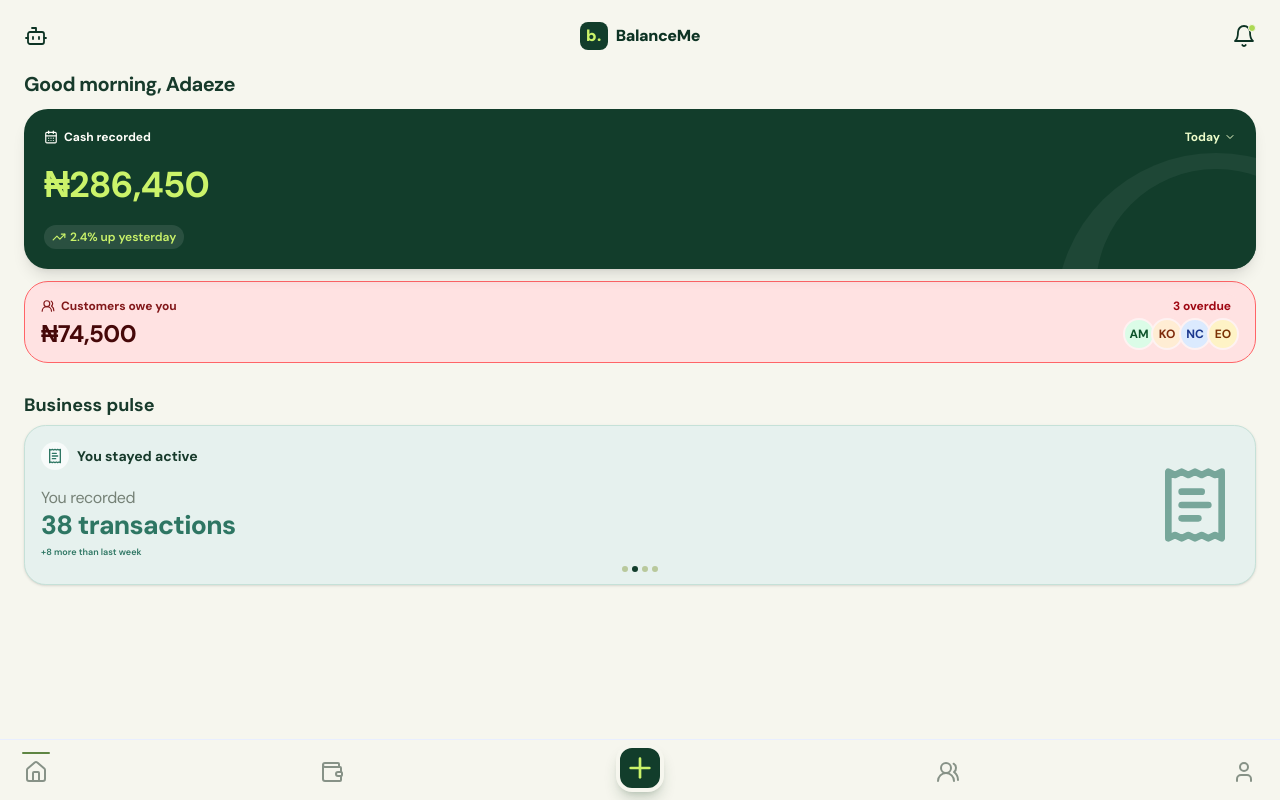
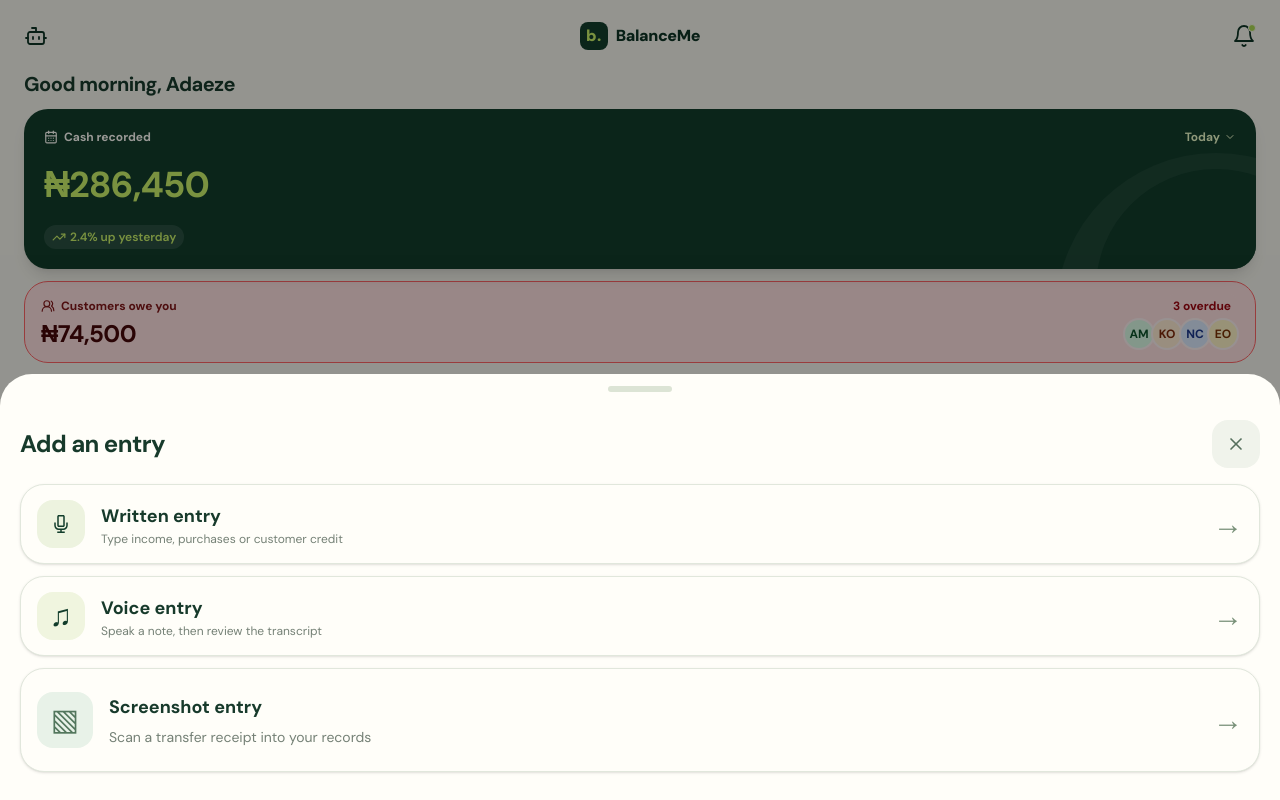
Before and after one commit to Aulli07/BalanceMe, a Next.js app: page / in a window 1280 px wide. Both pictures are taken after a click on the button 640 px from the left and 768 px from the top of the page. Built offline with nearby package versions, Linux system fonts and the light colour scheme.

Commit message:
I built the entry UI and logic for smooth open and close

```diff
--- a/shared/components/add-entry.tsx
+++ b/shared/components/add-entry.tsx
@@ -1,7 +1,86 @@
-import { Dispatch, SetStateAction } from "react";
+import { Dispatch, SetStateAction, useEffect } from "react";
+import { createPortal } from "react-dom";
+import { LiaMicrophoneSolid } from "react-icons/lia";
+import { LuX } from "react-icons/lu";
 
-export function AddEntry({setOpen} : {setOpen: Dispatch<SetStateAction<boolean>>}) {
-  return (
-    <div>Entry</div>
+export function AddEntry( {setOpen} : {setOpen: Dispatch<SetStateAction<boolean>>}) {
+  useEffect(() => {
+    const onKey = (e: KeyboardEvent) => e.key === "Escape" && setOpen(false);
+    document.addEventListener("keydown", onKey);
+    document.body.style.overflow = "hidden";
+    return () => {
+      document.body.style.overflow = "";
+      document.removeEventListener("keydown", onKey);
+    }
+  }, [setOpen])
+
+  return createPortal (
+    <div className="fixed inset-0 z-50 flex items-end bg-black/40" onClick={() => setOpen(false)}>
+      <div className="w-full rounded-t-[2rem] bg-[var(--surface)] px-5 pb-7 pt-3 text-[var(--ink)]">
+        <div className="mx-auto mb-7 h-1.5 w-16 rounded-full bg-[#dce4d5]" />
+
+        <div className="flex items-center justify-between gap-4">
+          <h2 className="text-2xl font-bold tracking-tight">Add an entry</h2>
+          <button
+            type="button"
+            aria-label="Close add entry"
+            className="grid size-12 shrink-0 place-items-center rounded-2xl bg-[#f0f3eb] text-3xl font-light text-[#56705d]"
+          >
+            <LuX className="size-5" aria-hidden="true" />
+          </button>
+        </div>
+
+        <div className="mt-4 grid gap-3">
+          <button
+            type="button"
+            className="flex min-h-[80px] items-center gap-4 rounded-3xl border border-[#e1e7dc] bg-[#fffef9] px-4 text-left shadow-sm"
+          >
+            <span className="grid size-12 shrink-0 place-items-center rounded-2xl bg-[#edf3df] text-3xl text-[var(--forest)]">
+              <LiaMicrophoneSolid className="size-6" aria-hidden="true" />
+            </span>
+            <span className="min-w-0 flex-1">
+              <span className="block text-lg font-bold">Written entry</span>
+              <span className="mt-0.5 block text-xs leading-tight text-[var(--muted)]">
+                Type income, purchases or customer credit
+              </span>
+            </span>
+            <span className="text-3xl font-light text-[#789078]" aria-hidden="true">→</span>
+          </button>
+
+          <button
+            type="button"
+            className="flex min-h-[80px] items-center gap-4 rounded-3xl border border-[#e1e7dc] bg-[#fffef9] px-4 text-left shadow-sm"
+          >
+            <span className="grid size-12 shrink-0 place-items-center rounded-2xl bg-[#f0f5df] text-3xl text-[var(--forest)]">
+              ♫
+            </span>
+            <span className="min-w-0 flex-1">
+              <span className="block text-lg font-bold">Voice entry</span>
+              <span className="mt-0.5 block text-xs leading-tight text-[var(--muted)]">
+                Speak a note, then review the transcript
+              </span>
+            </span>
+            <span className="text-3xl font-light text-[#789078]" aria-hidden="true">→</span>
+          </button>
+
+          <button
+            type="button"
+            className="flex min-h-[104px] items-center gap-4 rounded-3xl border border-[#e1e7dc] bg-[#fffef9] px-4 text-left shadow-sm"
+          >
+            <span className="grid size-14 shrink-0 place-items-center rounded-2xl bg-[#e8f2e8] text-3xl text-[#52765c]">
+              ▧
+            </span>
+            <span className="min-w-0 flex-1">
+              <span className="block text-lg font-bold">Screenshot entry</span>
+              <span className="mt-2 block text-sm leading-tight text-[var(--muted)]">
+                Scan a transfer receipt into your records
+              </span>
+            </span>
+            <span className="text-3xl font-light text-[#789078]" aria-hidden="true">→</span>
+          </button>
+        </div>
+      </div>
+    </div>,
+    document.body
   )
 }
--- a/shared/components/footer.tsx
+++ b/shared/components/footer.tsx
@@ -9,7 +9,7 @@
 export function Footer() {
   const pathname = usePathname();
   const [mounted, setMounted] = useState(false);
-  const [ open, setOpen ] = useState(true);
+  const [ open, setOpen ] = useState(false);
 
   useEffect(() => {
     setMounted(true);
@@ -39,6 +39,7 @@
           if (isAddButton) {
             return (
               <div>
+                {open && <AddEntry setOpen={setOpen} />}
                 <button
                   onClick={() => setOpen(prev => !prev)}
                   type="button"
@@ -50,7 +51,7 @@
               </div>
             );
           }
-          {open && <AddEntry setOpen={setOpen} />}
+
 
           return (
             <Link
```
Also changed, not shown: public/1791671235798.jpg (added).
